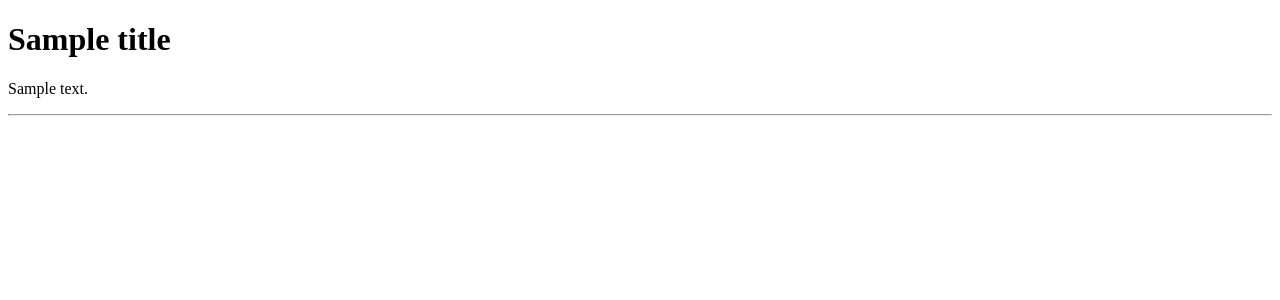
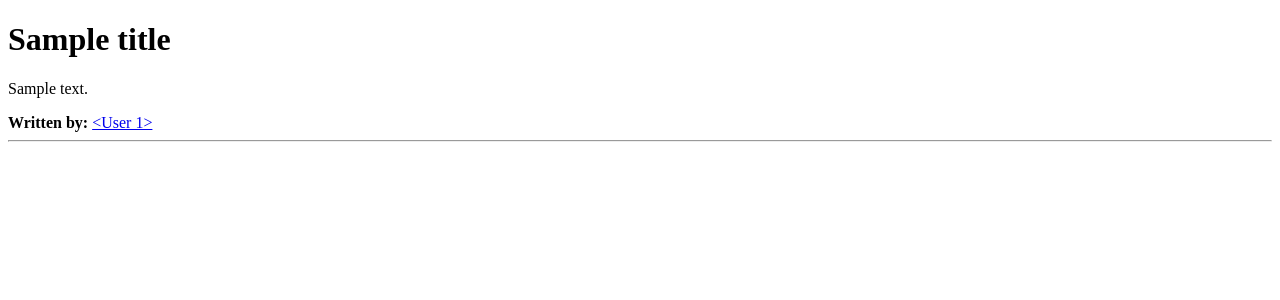
Before and after one commit to hezronkaghub/blogz, a Flask app: template templates/blog.html in a window 1280 px wide. Shown: the part 26-326 px from the top of the page. Run offline with Flask 2, Linux system fonts and the light colour scheme; the visitor is signed in with stand-in values (Sample User, id 1); tables that the repository leaves empty hold one stand-in row (values such as "Sample post"); the template is opened without the code that fills it: values that come from a table or form of the project are taken from there, most other values are stand-ins (such as "Sample title", 1, 10 or a date in 2020).

Commit message:
added 'written by' to display authors name and link to all of the owner's posts.

```diff
--- a/templates/blog.html
+++ b/templates/blog.html
@@ -2,5 +2,7 @@
 {% block content %}
 <h1>{{ title }}</h1>
 <p>{{ body }}</p>
+<h4>Written by:</h4>
+<a href="/blog?user={{ owner_id }}">{{ owner }}</a>
 <hr />
 {% endblock %}
```
